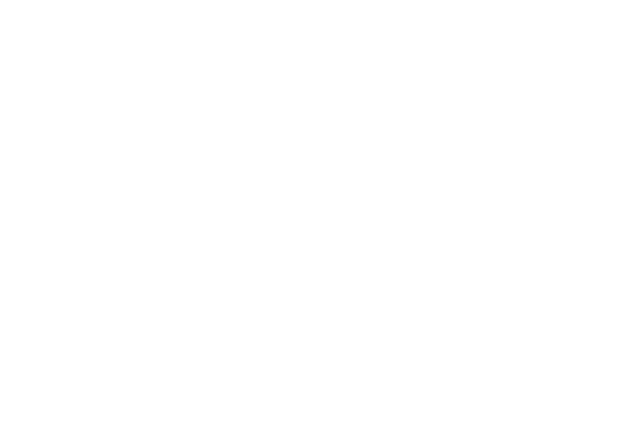
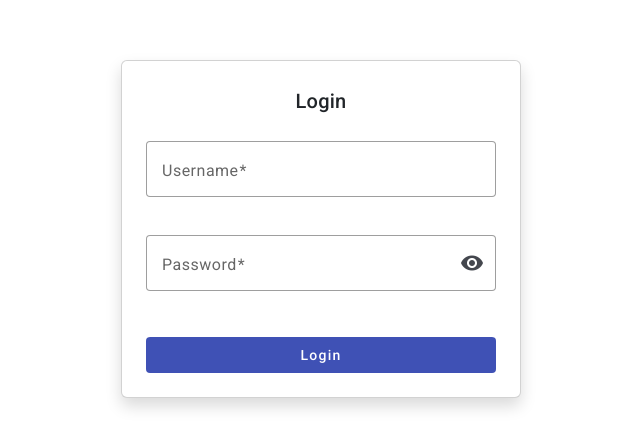
Before and after one commit to naveenganesh124/businessManager-UI, an Angular app: page /login in a window 1280 px wide. Before the commit this address led to /. Shown: the part 171-618 px from the top of the page, without its empty margins (319-959 px from the left). Built offline with nearby package versions, Linux system fonts and the light colour scheme.

Commit message:
login page implementation

```diff
--- a/angular.json
+++ b/angular.json
@@ -33,6 +33,7 @@
             ],
             "styles": [
               "@angular/material/prebuilt-themes/azure-blue.css",
+              "node_modules/bootstrap/dist/css/bootstrap.min.css",
               "src/styles.scss"
             ],
             "scripts": [],
@@ -101,6 +102,7 @@
             ],
             "styles": [
               "@angular/material/prebuilt-themes/azure-blue.css",
+              "node_modules/bootstrap/dist/css/bootstrap.min.css",
               "src/styles.scss"
             ],
             "scripts": []
--- a/package.json
+++ b/package.json
@@ -23,6 +23,7 @@
     "@angular/platform-server": "^19.2.0",
     "@angular/router": "^19.2.0",
     "@angular/ssr": "^19.2.19",
+    "bootstrap": "^5.3.8",
     "express": "^4.18.2",
     "rxjs": "~7.8.0",
     "tslib": "^2.3.0",
--- a/src/app/app.config.ts
+++ b/src/app/app.config.ts
@@ -2,12 +2,14 @@
 import { provideRouter } from '@angular/router';
 import { provideAnimations } from '@angular/platform-browser/animations';
 import { routes } from './app.routes';
-import { provideHttpClient } from '@angular/common/http';
+import { provideHttpClient, withFetch, withInterceptors } from '@angular/common/http';
+import { authInterceptor } from './core/interceptors/auth.interceptor';
 
 export const appConfig: ApplicationConfig = {
   providers: [
     provideRouter(routes),
     provideAnimations(),
-    provideHttpClient()
+    provideHttpClient(withFetch(),
+      withInterceptors([authInterceptor]))
   ]
 };
--- a/src/app/app.routes.ts
+++ b/src/app/app.routes.ts
@@ -1,23 +1,32 @@
 import { Routes } from '@angular/router';
+import { authGuard } from './core/guards/auth.guard';
 
 export const routes: Routes = [
+
+  {
+    path: 'login',
+    loadComponent: () =>
+      import('./features/auth/pages/login/login.component')
+        .then(m => m.LoginComponent)
+  },
+
+
   {
     path: '',
     loadComponent: () =>
       import('./layouts/main-layout/main-layout.component')
         .then(m => m.MainLayoutComponent),
+    canActivate: [authGuard],
     children: [
       {
         path: 'products',
         loadComponent: () =>
           import('./features/products/pages/product-list/product-list.component')
             .then(m => m.ProductListComponent)
-      },
-      {
-        path: '',
-        redirectTo: 'products',
-        pathMatch: 'full'
       }
     ]
-  }
+  },
+
+  // fallback
+  { path: '**', redirectTo: 'login' }
 ];
--- /dev/null
+++ b/src/app/core/guards/auth.guard.ts
@@ -0,0 +1,15 @@
+import { inject } from '@angular/core';
+import { CanActivateFn, Router } from '@angular/router';
+import { AuthService } from '../services/auth.service';
+
+export const authGuard: CanActivateFn = () => {
+  const authService = inject(AuthService);
+  const router = inject(Router);
+
+  if (!authService.isLoggedIn()) {
+    router.navigate(['/login']);
+    return false;
+  }
+
+  return true;
+};
--- /dev/null
+++ b/src/app/core/interceptors/auth.interceptor.ts
@@ -0,0 +1,18 @@
+import { inject } from '@angular/core';
+import { HttpInterceptorFn } from '@angular/common/http';
+import { AuthService } from '../services/auth.service';
+
+export const authInterceptor: HttpInterceptorFn = (req, next) => {
+  const authService = inject(AuthService);
+  const token = authService.getToken();
+
+  if (token) {
+    req = req.clone({
+      setHeaders: {
+        Authorization: `Bearer ${token}`
+      }
+    });
+  }
+
+  return next(req);
+};
--- /dev/null
+++ b/src/app/core/services/auth.service.ts
@@ -0,0 +1,25 @@
+import { Injectable } from '@angular/core';
+
+@Injectable({
+  providedIn: 'root'
+})
+export class AuthService {
+
+  private readonly TOKEN_KEY = 'auth_token';
+
+  setToken(token: string): void {
+    localStorage.setItem(this.TOKEN_KEY, token);
+  }
+
+  getToken(): string | null {
+    return localStorage.getItem(this.TOKEN_KEY);
+  }
+
+  isLoggedIn(): boolean {
+    return !!this.getToken();
+  }
+
+  logout(): void {
+    localStorage.removeItem(this.TOKEN_KEY);
+  }
+}
--- /dev/null
+++ b/src/app/features/auth/pages/login/login.component.html
@@ -0,0 +1,39 @@
+<div class="container vh-100 d-flex justify-content-center align-items-center">
+    <div class="card shadow p-4" style="width: 100%; max-width: 400px;">
+
+        <h2 class="text-center mb-4">Login</h2>
+
+        <form [formGroup]="loginForm">
+
+            <mat-form-field appearance="outline" class="w-100 mb-3">
+                <mat-label>Username</mat-label>
+                <input matInput formControlName="username" />
+            </mat-form-field>
+
+            <mat-form-field appearance="outline" class="w-100 mb-4">
+                <mat-label>Password</mat-label>
+
+                <input matInput [type]="hide ? 'password' : 'text'" formControlName="password" />
+
+                <button mat-icon-button matSuffix type="button" (click)="hide = !hide">
+
+                    <mat-icon [fontIcon]="hide ? 'visibility' : 'visibility_off'">
+                    </mat-icon>
+
+                </button>
+            </mat-form-field>
+
+
+
+            <button mat-flat-button color="primary" class="w-100" type="button" (click)="login()">
+                Login
+            </button>
+
+            <p class="error text-danger text-center mt-3" *ngIf="errorMessage">
+                {{ errorMessage }}
+            </p>
+
+        </form>
+
+    </div>
+</div>
--- /dev/null
+++ b/src/app/features/auth/pages/login/login.component.ts
@@ -0,0 +1,62 @@
+import { Component } from '@angular/core';
+import { CommonModule } from '@angular/common';
+import { FormBuilder, FormGroup, ReactiveFormsModule, Validators } from '@angular/forms';
+import { Router } from '@angular/router';
+import { MatFormFieldModule } from '@angular/material/form-field';
+import { MatInputModule } from '@angular/material/input';
+import { MatButtonModule } from '@angular/material/button';
+import { HttpClient } from '@angular/common/http';
+
+import { AuthService } from '../../../../core/services/auth.service';
+import { MatIcon } from "@angular/material/icon";
+
+@Component({
+  standalone: true,
+  selector: 'app-login',
+  imports: [
+    CommonModule,
+    ReactiveFormsModule,
+    MatFormFieldModule,
+    MatInputModule,
+    MatButtonModule,
+    MatIcon
+],
+  templateUrl: './login.component.html'
+})
+export class LoginComponent {
+
+  loginForm: FormGroup;
+  hide = true;
+  errorMessage = '';
+
+  constructor(
+    private fb: FormBuilder,
+    private http: HttpClient,
+    private authService: AuthService,
+    private router: Router
+  ) {
+    this.loginForm = this.fb.group({
+      username: ['', Validators.required],
+      password: ['', Validators.required]
+    });
+  }
+
+  login(): void {
+    if (this.loginForm.invalid) {
+      return;
+    }
+
+    this.errorMessage = '';
+
+    this.http.post<any>('/api/auth/login', this.loginForm.value)
+      .subscribe({
+        next: (res) => {
+          this.authService.setToken(res.token);
+          this.router.navigate(['/products']);
+        },
+        error: () => {
+          this.errorMessage = 'Invalid username or password';
+        }
+      });
+  }
+}
```
Also changed, not shown: src/app/features/auth/pages/login/login.component.scss (added), 1 other file (tests, documents, lock files or other folders).
